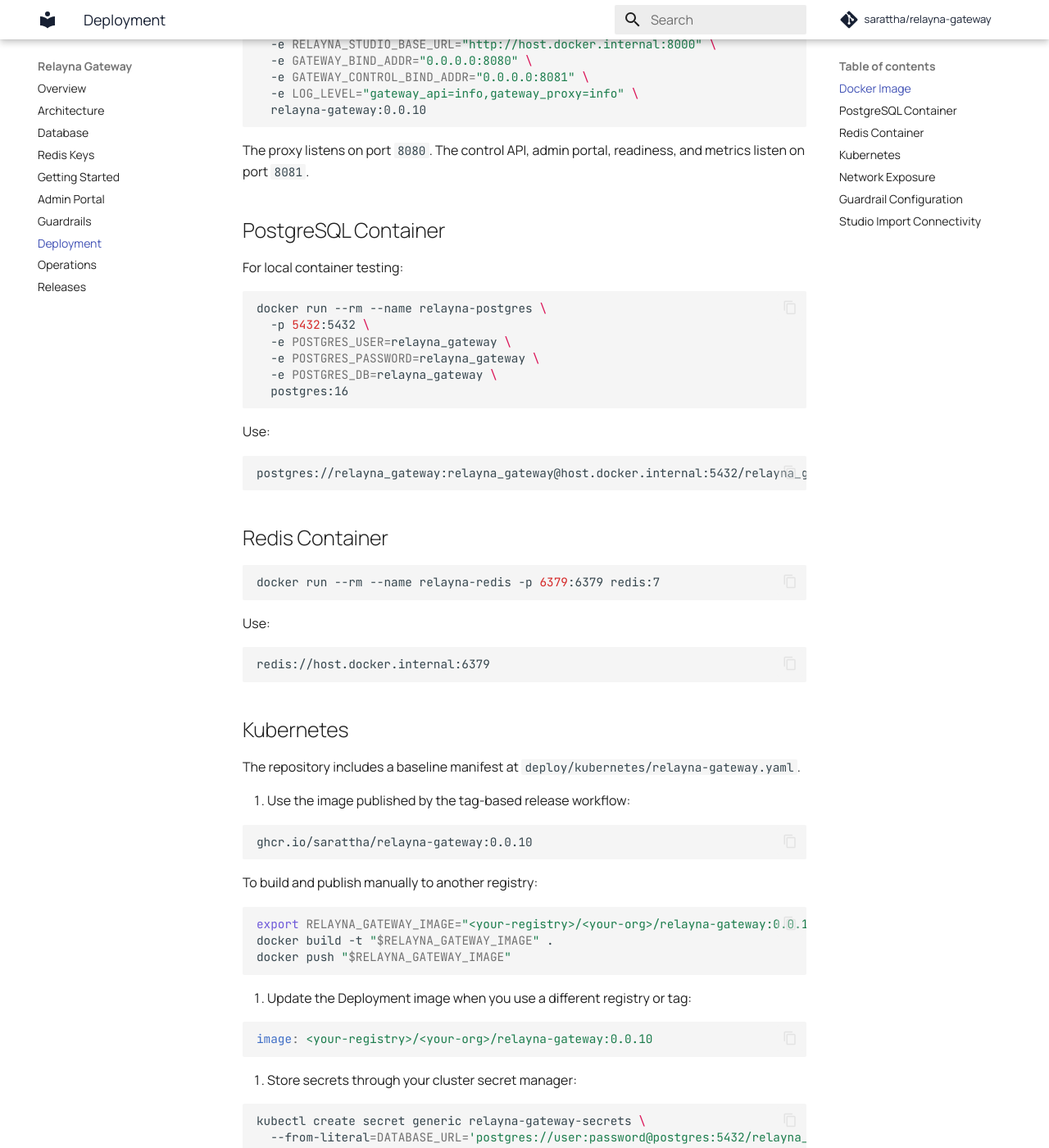
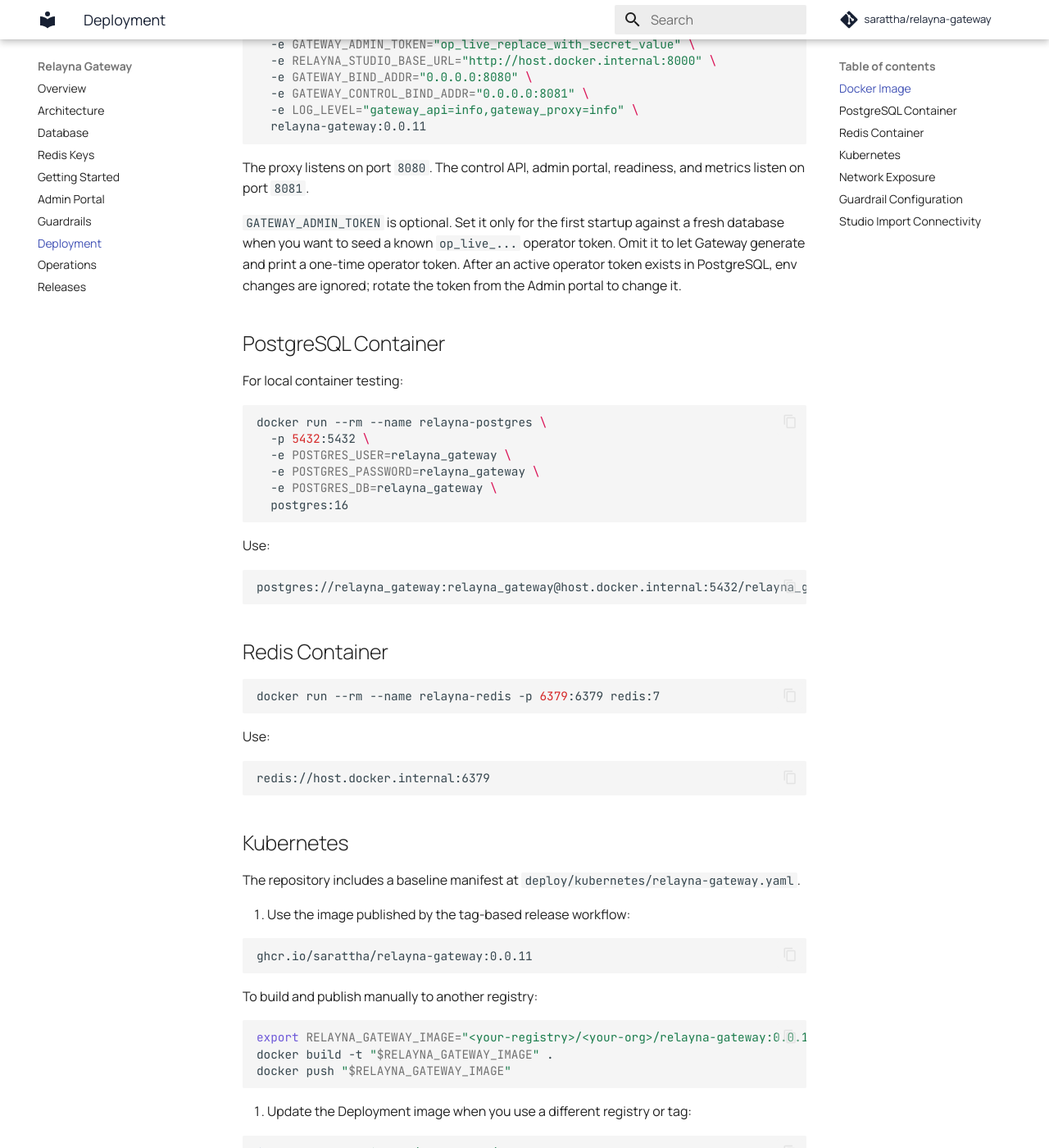
Before and after one commit to sarattha/relayna-gateway, an MkDocs documentation site: the page built from docs/deployment.md, in a window 1280 px wide and 1400 px high, scrolled down 572 px. Shown: the whole window at 82% size. Built offline with MkDocs 1.6.1 and Material for MkDocs 9.7.7, drawn with Linux system fonts in a browser that asks for light colours; comment, search, counter and statistics services are not loaded; some of the changed text lies outside the part shown.

````diff
--- a/Cargo.toml
+++ b/Cargo.toml
@@ -9,7 +9,7 @@ members = [
 resolver = "2"
 
 [workspace.package]
-version = "0.0.10"
+version = "0.0.11"
 edition = "2021"
 license = "Apache-2.0"
 repository = "https://github.com/sarattha/relayna-gateway"
--- a/docs/deployment.md
+++ b/docs/deployment.md
@@ -7,7 +7,7 @@ Relayna Gateway ships as one binary and one Docker image. The image serves both
 Build the image:
 
 ```bash
-docker build -t relayna-gateway:0.0.10 .
+docker build -t relayna-gateway:0.0.11 .
 ```
 
 Run it with required dependencies:
@@ -20,14 +20,21 @@ docker run --rm \
   -e REDIS_URL="redis://host.docker.internal:6379" \
   -e LITELLM_BASE_URL="http://host.docker.internal:4000" \
   -e LITELLM_SERVICE_KEY="sk-litellm-service-key" \
+  -e GATEWAY_ADMIN_TOKEN="op_live_replace_with_secret_value" \
   -e RELAYNA_STUDIO_BASE_URL="http://host.docker.internal:8000" \
   -e GATEWAY_BIND_ADDR="0.0.0.0:8080" \
   -e GATEWAY_CONTROL_BIND_ADDR="0.0.0.0:8081" \
   -e LOG_LEVEL="gateway_api=info,gateway_proxy=info" \
-  relayna-gateway:0.0.10
+  relayna-gateway:0.0.11
 ```
 
 The proxy listens on port `8080`. The control API, admin portal, readiness, and metrics listen on port `8081`.
+
+`GATEWAY_ADMIN_TOKEN` is optional. Set it only for the first startup against a
+fresh database when you want to seed a known `op_live_...` operator token. Omit
+it to let Gateway generate and print a one-time operator token. After an active
+operator token exists in PostgreSQL, env changes are ignored; rotate the token
+from the Admin portal to change it.
 
 ## PostgreSQL Container
 
@@ -67,13 +74,13 @@ The repository includes a baseline manifest at `deploy/kubernetes/relayna-gatewa
 1. Use the image published by the tag-based release workflow:
 
    ```text
-   ghcr.io/sarattha/relayna-gateway:0.0.10
+   ghcr.io/sarattha/relayna-gateway:0.0.11
    ```
 
    To build and publish manually to another registry:
 
    ```bash
-   export RELAYNA_GATEWAY_IMAGE="<your-registry>/<your-org>/relayna-gateway:0.0.10"
+   export RELAYNA_GATEWAY_IMAGE="<your-registry>/<your-org>/relayna-gateway:0.0.11"
    docker build -t "$RELAYNA_GATEWAY_IMAGE" .
    docker push "$RELAYNA_GATEWAY_IMAGE"
    ```
@@ -81,7 +88,7 @@ The repository includes a baseline manifest at `deploy/kubernetes/relayna-gatewa
 2. Update the Deployment image when you use a different registry or tag:
 
    ```yaml
-   image: <your-registry>/<your-org>/relayna-gateway:0.0.10
+   image: <your-registry>/<your-org>/relayna-gateway:0.0.11
    ```
 
 3. Store secrets through your cluster secret manager:
@@ -92,6 +99,7 @@ The repository includes a baseline manifest at `deploy/kubernetes/relayna-gatewa
      --from-literal=REDIS_URL='redis://redis:6379' \
      --from-literal=LITELLM_BASE_URL='http://litellm:4000' \
      --from-literal=LITELLM_SERVICE_KEY='sk-litellm-service-key' \
+     --from-literal=GATEWAY_ADMIN_TOKEN='op_live_replace_with_secret_value' \
      --from-literal=RELAYNA_STUDIO_BASE_URL='http://relayna-studio-backend:8000' \
      --from-literal=RELAYNA_STUDIO_TOKEN='studio-gateway-token'
    ```
````
Also changed, not shown: CHANGELOG.md (+18 -2 lines), README.md (+9 -3 lines), docs/operations.md (+1 -1 lines), docs/releases.md (+7 -7 lines), internal/execplans/env-admin-token-bootstrap.md (+6 -3 lines), 2 other files.
